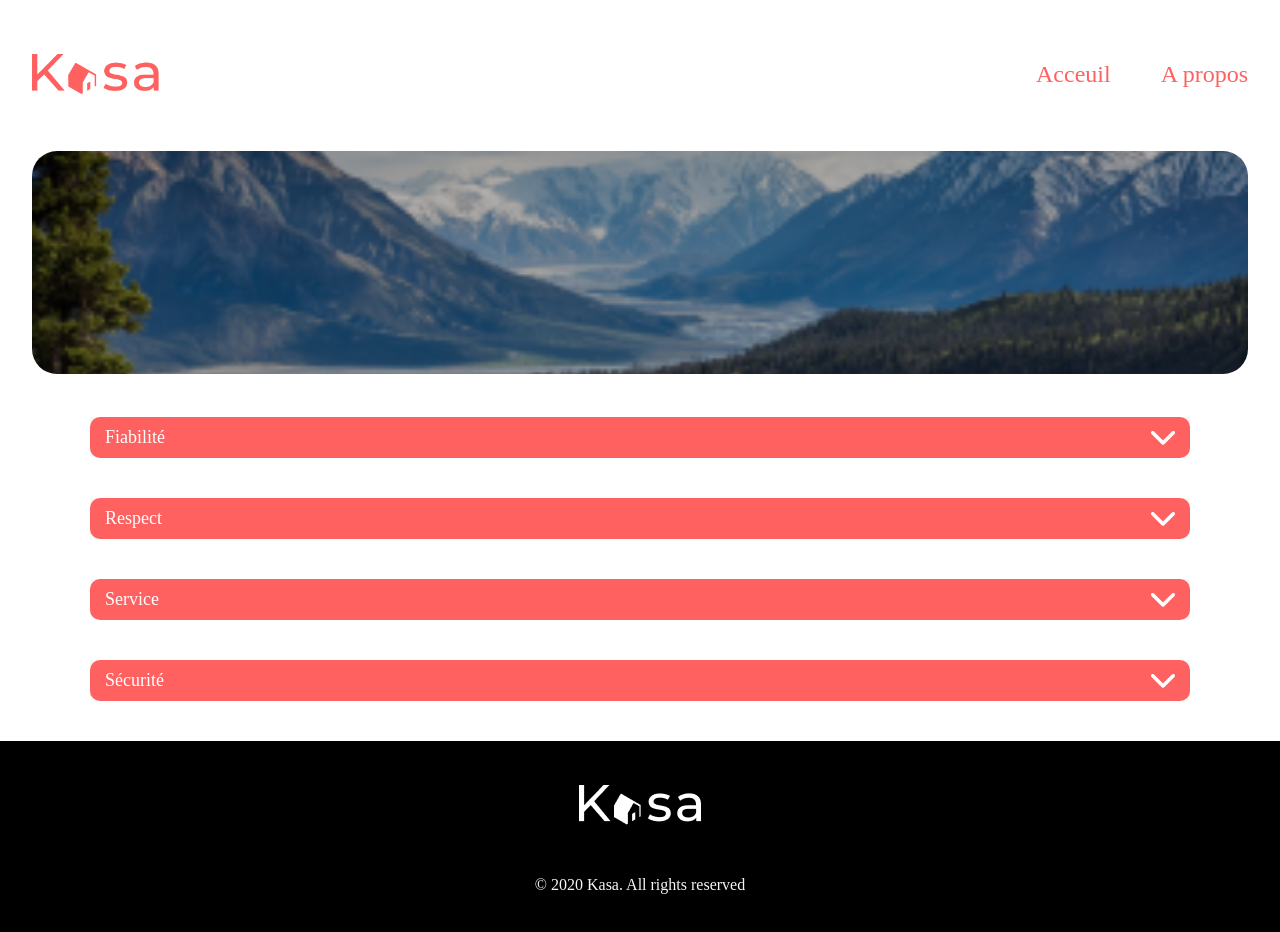
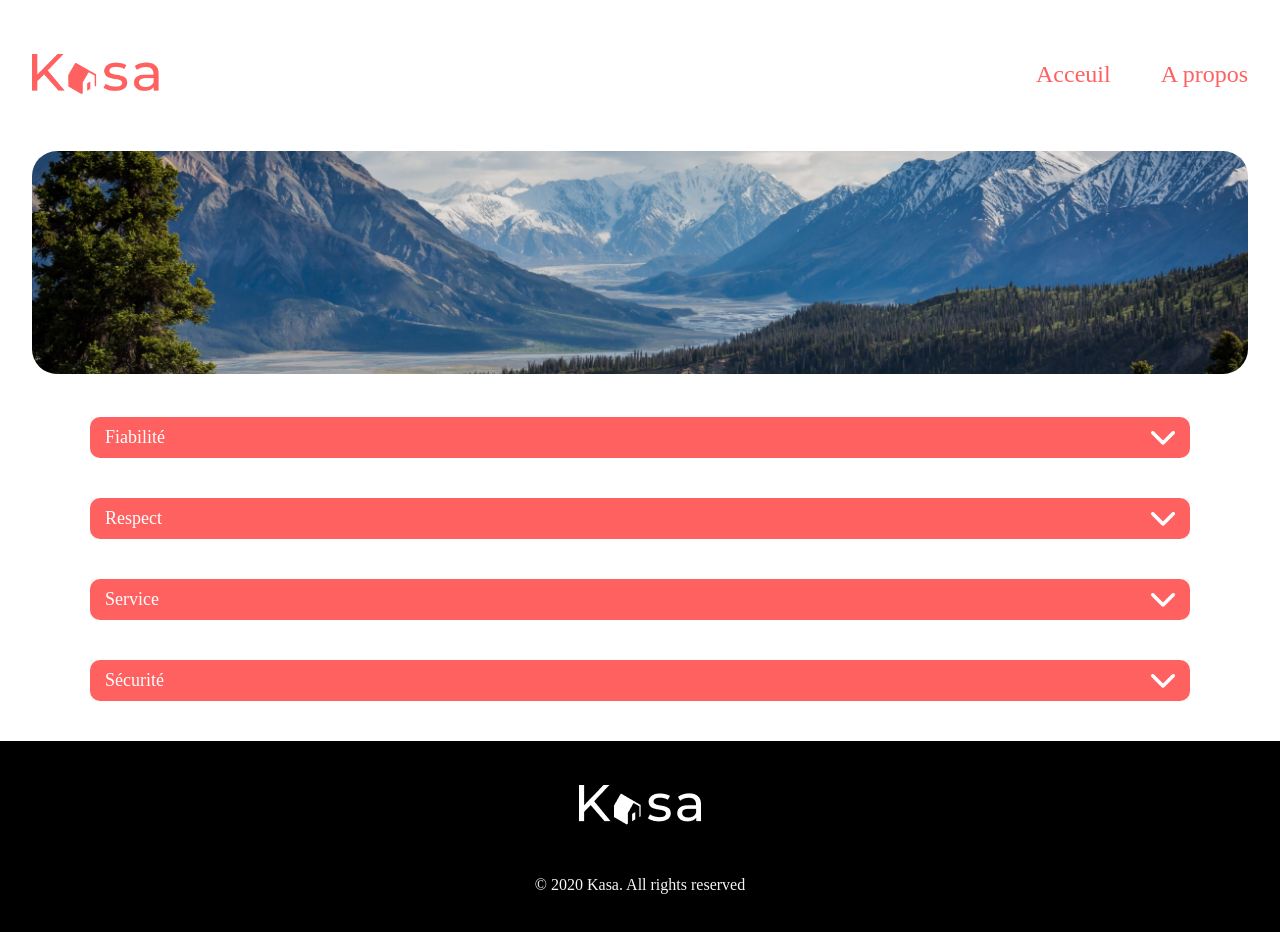
Before and after one commit to Marwafrawes/P7_Kaza, a React (Create React App) app: page /about in a window 1280 px wide. Shown: the top 932 px of the page. Built offline with nearby package versions, Linux system fonts and the light colour scheme.

Commit message:
changeemnt de photo flou

```diff
--- a/src/pages/Apropos/Apropos.scss
+++ b/src/pages/Apropos/Apropos.scss
@@ -14,8 +14,9 @@
     position: relative;
     @include flex;
     border-radius: 25px;
-    background-image: linear-gradient(rgba(0, 0, 0, 0.3), rgba(0, 0, 0, 0.3)), url('../../assets/Background_apropos.png');
+    background-image: linear-gradient(rgba(0, 0, 0, 0.069), rgba(0, 0, 0, 0.183)), url('../../assets/background.png');
     background-position: center;
+
     background-size: cover;
     height: 223px;
     padding: 20px;
```
Also changed, not shown: src/assets/Background_apropos.png (deleted), src/assets/background.png (added).
